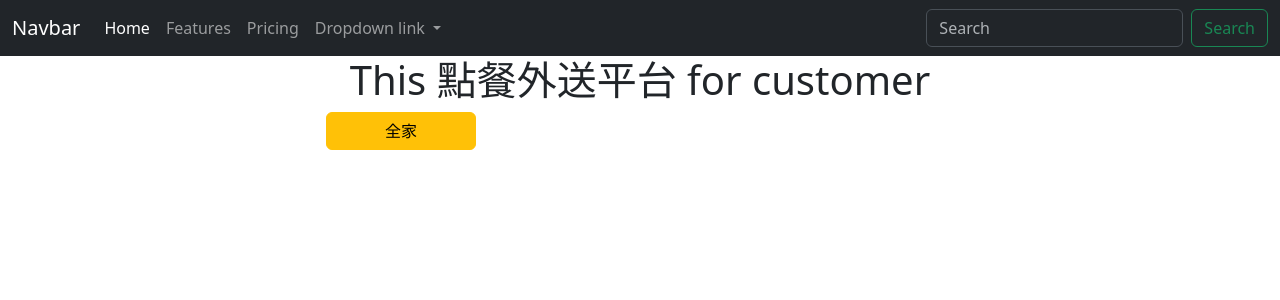
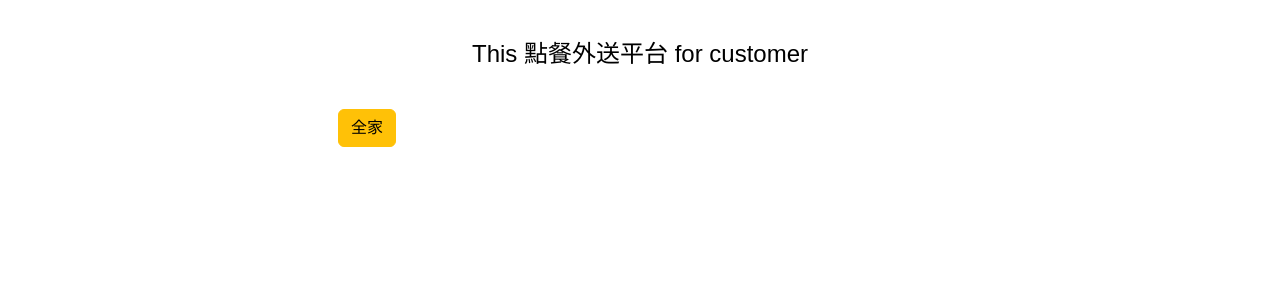
Before and after one commit to Hikana/Foodpangolin_OMG_project, a Flask app: template templates/customer.html in a window 1280 px wide. Shown: the top 300 px of the page. Run offline with Flask 3, Linux system fonts and the light colour scheme; the template is opened without the code that fills it, so the values that code supplies are empty; data comes from the database, SQL or seed files in the repository.

Commit message:
delivery's home page with customer order list, "navbar.html" had been delet.

```diff
--- a/app.py
+++ b/app.py
@@ -146,10 +146,16 @@ def api_store_order(store_id):
     add_order = dbUtils.add_order_menu(order_id, customer_order_id)
     return {"data": customer_order_id}
 
-@app.route('/order-list', methods=['GET'])
+
+@app.route('/order-list', methods=['GET']) # 待送清單（送貨員）
 def api_order_list():
     order_list = dbUtils.get_available_order()
     return {"data": order_list}
+
+@app.route('/order-list/<int:order_menu_id>', methods=['POST']) # 待送清單詳細（送貨員）
+def api_customer_order(order_menu_id):
+    customer_order = dbUtils.get_customer_order(order_menu_id)
+    return {"data": customer_order}
 
 @app.route('/store-menu/<int:store_id>', methods=['GET'])
 def api_store_self_menu(store_id):
--- a/dbUtils.py
+++ b/dbUtils.py
@@ -48,8 +48,14 @@ def get_customer_id(id) :
     cursor.execute(sql,param)
     return cursor.fetchall()
 
+def get_delivery_id(id) :
+    sql = "SELECT id FROM `delivery` where uid = %s"
+    param = [id]
+    cursor.execute(sql,param)
+    return cursor.fetchall()
+
 def get_customer_order(order_menu_id) :
-    sql = "select id from `store_menu` where id = %s"
+    sql = "select * from `order_menu` where id = %s"
     param = (order_menu_id)
     cursor.execute(sql, param)
     return cursor.fetchall()
@@ -76,9 +82,9 @@ def add_customer_order(id, store_id, destination) :
     sql = """
     INSERT INTO
       `customer_order`
-      (`customer_id`, `store_id`, `delivery_id`, `destination`)
-      VALUES ( %s,%s,%s, %s)"""
-    param = (id,store_id,str(-1),destination)
+      (`customer_id`, `store_id`, `delivery_id`, `destination`,`status`)
+      VALUES ( %s,%s,%s,%s,%s)"""
+    param = (id,store_id,str(-1),destination,str(1))
     cursor.execute(sql,param)
     conn.commit()
     customer_id = cursor.lastrowid
--- a/static/stylesheets/customer.css
+++ b/static/stylesheets/customer.css
@@ -1,3 +1,52 @@
-.store-btn {
-    width: 150px;
+body {
+    font-family: Arial, sans-serif;
+    background-color: #ffffff;
+    margin: 0;
+    padding: 0;
+    color: #000000;
+    font-size: 18px;
 }
+
+h1.text-center {
+    text-align: center;
+    color: #000000;
+    font-size: 24px;
+    margin-top: 20px;
+    margin-bottom: 20px;
+}
+
+.container {
+    padding: 20px;
+}
+
+.store-list {
+    list-style-type: none;
+    padding: 0;
+    margin: 0;
+}
+
+.store-list li {
+    background-color: #f9f9f9;
+    border: 1px solid #ddd;
+    border-radius: 8px;
+    padding: 15px;
+    margin-bottom: 10px;
+    font-size: 18px;
+    display: flex;
+    justify-content: space-between;
+    align-items: center;
+}
+
+.store-list li button {
+    background-color: #007BFF;
+    color: white;
+    border: none;
+    border-radius: 5px;
+    padding: 10px 15px;
+    cursor: pointer;
+    font-size: 16px;
+}
+
+.store-list li button:hover {
+    background-color: #0056b3;
+}
--- a/templates/customer.html
+++ b/templates/customer.html
@@ -8,7 +8,7 @@
     <title>Document</title>
   </head>
   <body>
-    {% include "models/navbar.html" %}
+
     <div class="container">
       <div class="row">
         <h1 class="text-center">This 點餐外送平台 for customer</h1>
--- a/templates/customer_store.html
+++ b/templates/customer_store.html
@@ -8,7 +8,7 @@
     <title>Document</title>
   </head>
   <body>
-    {% include "models/navbar.html" %}
+
     <div class="container">
       <div class="row">
         <h1 class="text-center">This 點餐外送平台 for customer</h1>
--- a/templates/models/navbar.html
+++ /dev/null
@@ -1,35 +0,0 @@
-<nav class="navbar navbar-expand-lg bg-dark" data-bs-theme="dark">
-  <div class="container-fluid">
-    <a class="navbar-brand" href="#">Navbar</a>
-    <button class="navbar-toggler" type="button" data-bs-toggle="collapse" data-bs-target="#navbarNavDropdown" aria-controls="navbarNavDropdown" aria-expanded="false" aria-label="Toggle navigation">
-      <span class="navbar-toggler-icon"></span>
-    </button>
-    <div class="collapse navbar-collapse" id="navbarNavDropdown">
-      <ul class="navbar-nav">
-        <li class="nav-item">
-          <a class="nav-link active" aria-current="page" href="#">Home</a>
-        </li>
-        <li class="nav-item">
-          <a class="nav-link" href="#">Features</a>
-        </li>
-        <li class="nav-item">
-          <a class="nav-link" href="#">Pricing</a>
-        </li>
-        <li class="nav-item dropdown">
-          <a class="nav-link dropdown-toggle" href="#" role="button" data-bs-toggle="dropdown" aria-expanded="false">
-            Dropdown link
-          </a>
-          <ul class="dropdown-menu">
-            <li><a class="dropdown-item" href="#">Action</a></li>
-            <li><a class="dropdown-item" href="#">Another action</a></li>
-            <li><a class="dropdown-item" href="#">Something else here</a></li>
-          </ul>
-        </li>
-      </ul>
-    </div>
-    <form class="d-flex" role="search">
-      <input class="form-control me-2" type="search" placeholder="Search" aria-label="Search">
-      <button class="btn btn-outline-success" type="submit">Search</button>
-    </form>
-  </div>
-</nav>
```
Also changed, not shown: templates/customer/template_db_fields.txt (deleted, +0 -39 lines).
